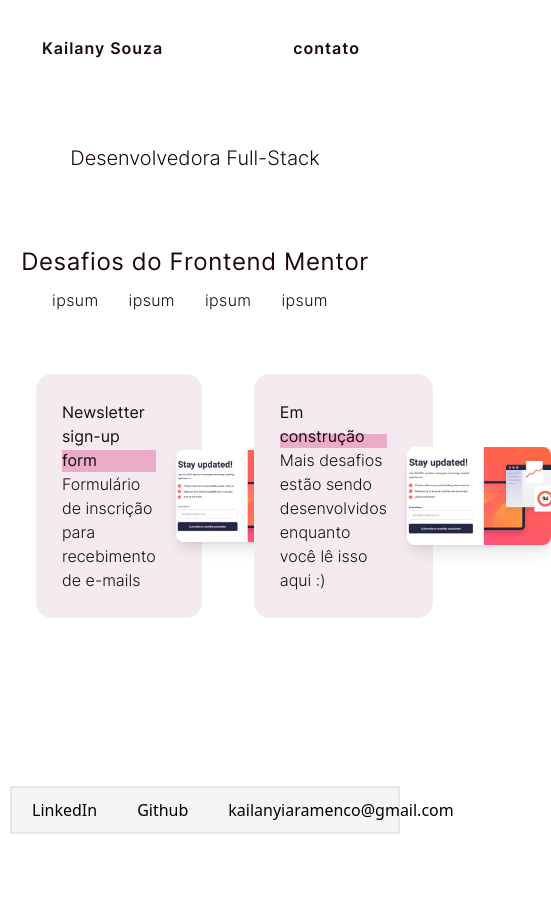
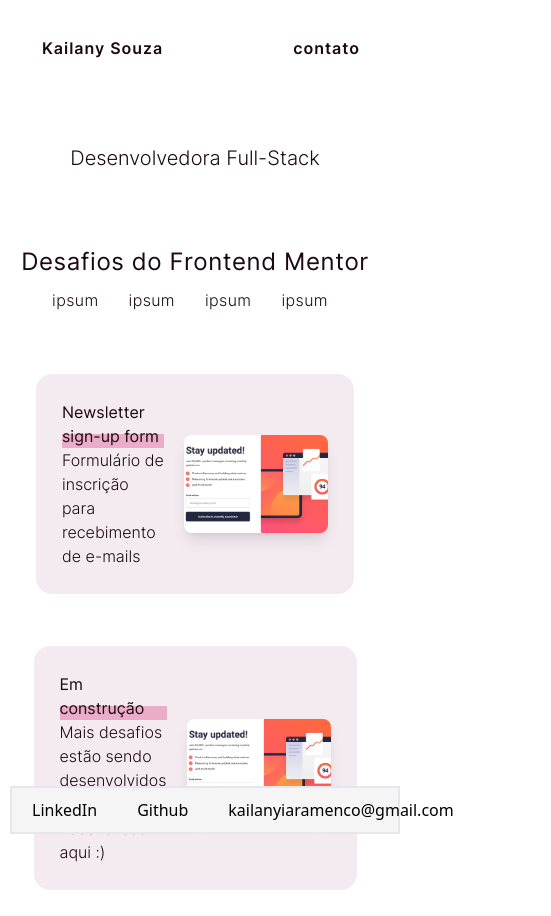
Before and after one commit to kailanyy/front-end-mentor, a Vue app: page / in a window 390 px wide. Shown: the whole page, 551 px wide, since content can reach past the window. Before the commit the page ends 860 px from the top, so only its background shows below. Built offline with nearby package versions, Linux system fonts and the light colour scheme; what oh-vue-icons, tw-elements would draw is missing.

Commit message:
close-modal

```diff
--- a/src/components/Home/Card.vue
+++ b/src/components/Home/Card.vue
@@ -1,11 +1,11 @@
 <template>
   <div class="flex">
-    <div class="card flex flex-row items-center m-4 p-4 rounded-2xl cursor-pointer" @click="openModal = true">
+    <div class="card flex md:flex-row items-center m-4 p-4 rounded-2xl cursor-pointer hover:drop-shadow-md hover:translate-y-1 duration-100" @click="openModal = true">
       <div class="cards">
         <h2 class="title-card highlight md:text-2xl font-bold">{{ title }}</h2>
         <p class="text-md text-card">{{ description }}</p>
       </div>
-      <img :src="image" class="md:w-72 w-36 rounded-lg shadow-lg">
+      <img :src="image" class="md:w-72 w-36 rounded-lg shadow-lg max-w-screen-sm">
     </div>
 
     <div v-if="openModal" class="fixed flex top-64 justify-center items-center drop-shadow-md z-50">
--- a/src/views/Home.vue
+++ b/src/views/Home.vue
@@ -12,7 +12,7 @@
       <li>ipsum</li>
     </ul>
   </div>
-  <div class="flex flex-row items-center md:p-8">
+  <div class="flex md:flex-row flex-col items-center md:p-8">
     <Card v-for="card in cards" :title="card.title" :description="card.description" :key="card.title" :to="card.to"
       :image="card.image" />
   </div>
```
